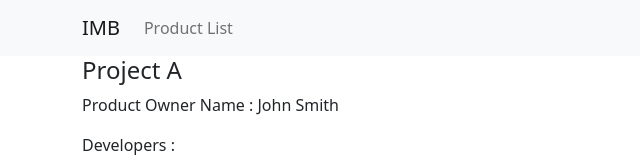
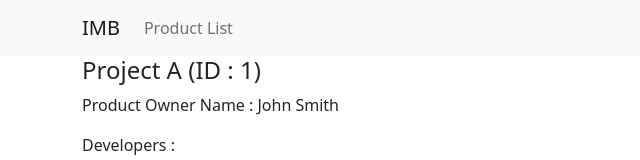
Before and after one commit to choiari1002/Ari-Choi-IS24-full-stack-competition-req97073, a React (Create React App) app: page /detail/1 in a window 1280 px wide. Shown: the top 160 px of the page, without its empty margins (0-640 px from the left). Built offline with nearby package versions, Linux system fonts and the light colour scheme.

Commit message:
add productId part to detail page

```diff
--- a/src/Pages/Detail.js
+++ b/src/Pages/Detail.js
@@ -14,7 +14,7 @@ function Detail(props) {
     return(
         <div className="container">
             <div className="row">
-                <h4>{ product.productName }</h4>
+                <h4>{ product.productName } (ID : {product.productId})</h4>
                 <p>Product Owner Name : { product.productOwnerName }</p>
                 <p>Developers :</p>
                 {
```
